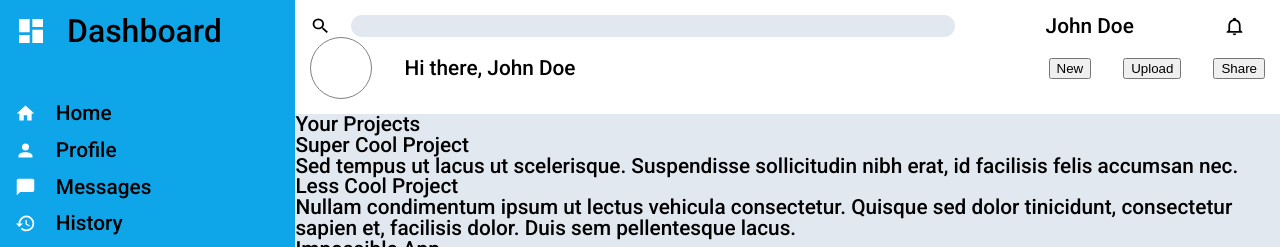
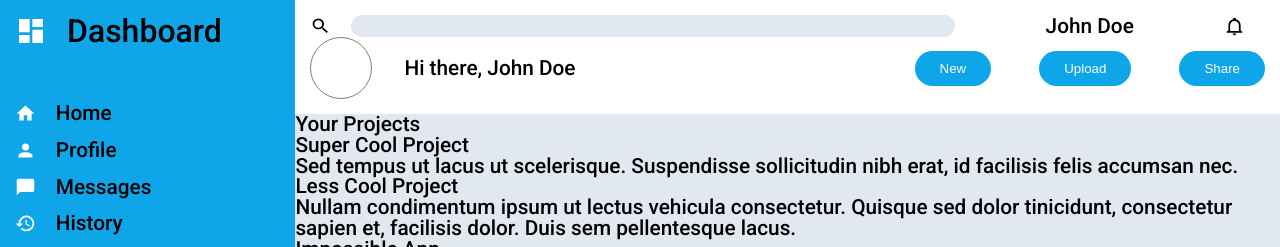
Before and after one commit to bencariazo/admin-dashboard, a plain HTML site: page index.html in a window 1280 px wide. Shown: the top 247 px of the page. Drawn offline with Linux system fonts and the light colour scheme.

Commit message:
Add style to buttons in header

```diff
--- a/css/style.css
+++ b/css/style.css
@@ -214,12 +214,20 @@ input {
 	flex: 1;
 	display: flex;
 	justify-content: flex-end;
-	gap: 2rem;
+	gap: 3rem;
 }
 
 .right-lower {
 	display: flex;
 	flex: 1;
+}
+
+button {
+	color: white;
+	padding: 10px 25px;
+	background-color: #0ea5e9;
+	border-style: none;
+	border-radius: 20px;
 }
 
 .svg {
```
